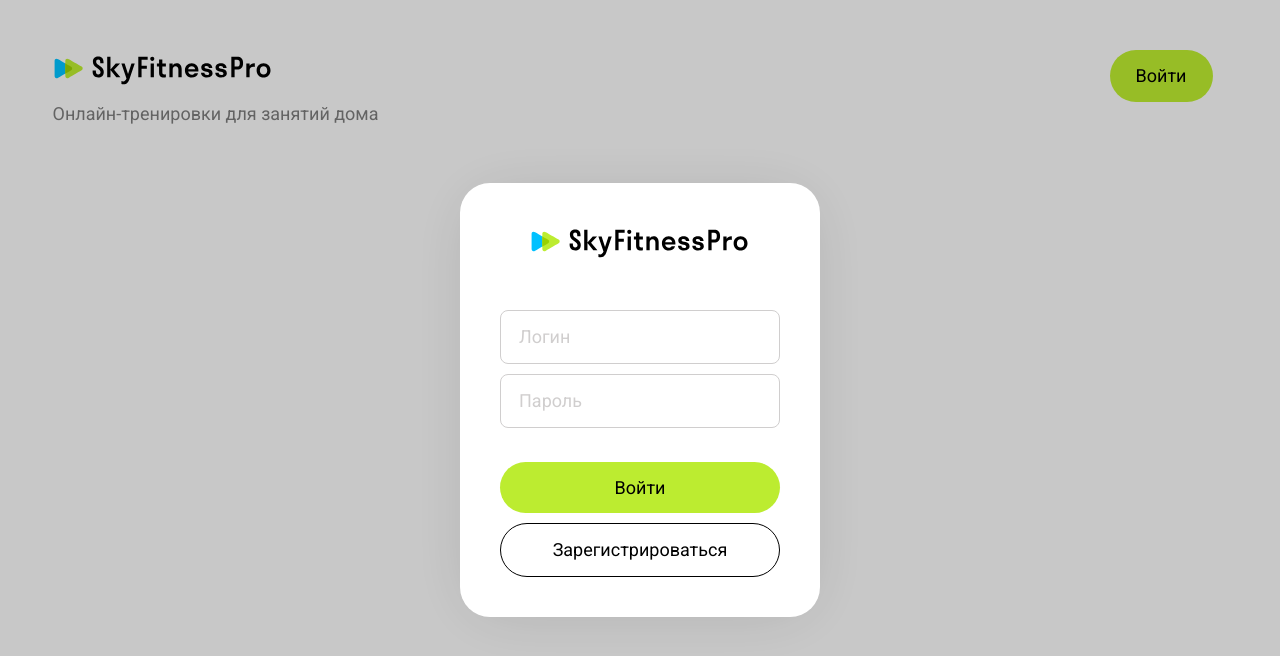
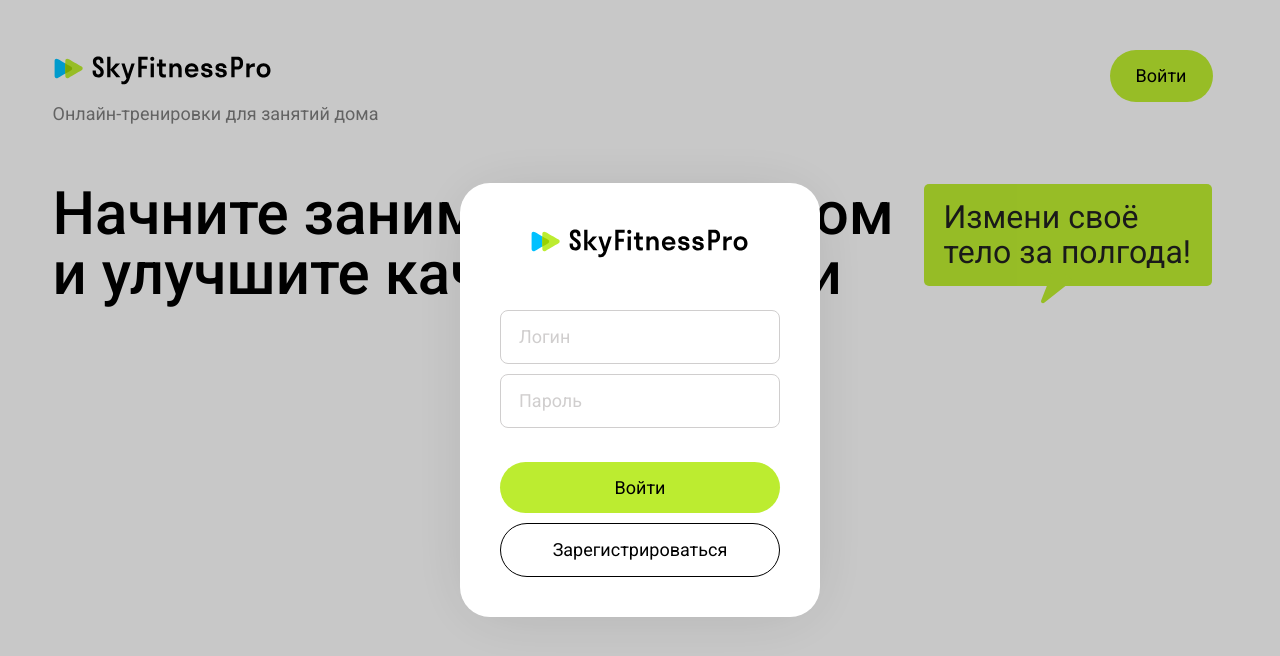
Before and after one commit to kors-ak/sky-fitness-pro, a Next.js app: page /auth/sign-in in a window 1280 px wide. Shown: the top 656 px of the page. Built offline with nearby package versions, Linux system fonts and the light colour scheme; no server answers.

Commit message:
fix: исправлены ошибки отображения страниц авторизации и z-index

```diff
--- a/src/app/auth/layout.module.css
+++ b/src/app/auth/layout.module.css
@@ -5,6 +5,7 @@
   display: flex;
   align-items: center;
   justify-content: center;
+  z-index: 50;
 }
 
 .container {
--- a/src/app/layout.tsx
+++ b/src/app/layout.tsx
@@ -1,3 +1,4 @@
+import AuthBackground from '@/components/features/AuthBackground/AuthBackground'
 import Header from '@/components/features/Header/Header'
 import CoursesInitializer from '@/components/initialization/CoursesInitializer'
 import UserInitializer from '@/components/initialization/UserInitializer'
@@ -27,6 +28,8 @@
           <CoursesInitializer />
 
           <Header />
+
+          <AuthBackground />
           {children}
         </body>
       </html>
--- /dev/null
+++ b/src/components/features/AuthBackground/AuthBackground.tsx
@@ -0,0 +1,18 @@
+'use client'
+
+import { usePathname } from 'next/navigation'
+import HomePageContent from '../HomePageContent/HomePageContent'
+
+export default function AuthBackground() {
+  const pathname = usePathname()
+
+  if (!pathname.startsWith('/auth/')) {
+    return null
+  }
+
+  return (
+    <div className="authBackground">
+      <HomePageContent />
+    </div>
+  )
+}
--- /dev/null
+++ b/src/components/features/AuthBackground/authBackground.module.css
@@ -0,0 +1,6 @@
+.authBackground {
+  position: fixed;
+  inset: 0;
+  overflow: auto;
+  z-index: 0;
+}
--- /dev/null
+++ b/src/components/features/HomePageContent/HomePageContent.tsx
@@ -0,0 +1,27 @@
+'use client'
+
+import CourseContainer from '@/components/features/CourseContainer/CourseContainer'
+import ScrollToTop from '@/components/features/ScrollToTop/ScrollToTop'
+import { useAppSelector } from '@/store/hooks'
+import styles from './homePageContent.module.css'
+
+export default function HomePageContent() {
+  const courses = useAppSelector((store) => store.courses.allCourses)
+
+  return (
+    <>
+      <main className={styles.main}>
+        <div className={styles.wrapper}>
+          <h1 className={styles.heading}>
+            Начните заниматься спортом и улучшите качество жизни
+          </h1>
+          <div className={styles.subtitle}>Измени своё тело за полгода!</div>
+        </div>
+
+        {courses.length > 0 && <CourseContainer courses={courses} />}
+      </main>
+
+      <ScrollToTop />
+    </>
+  )
+}
```
Also changed, not shown: src/app/page.tsx (+2 -22 lines), src/components/features/HomePageContent/homePageContent.module.css (renamed from src/app/page.module.css).
